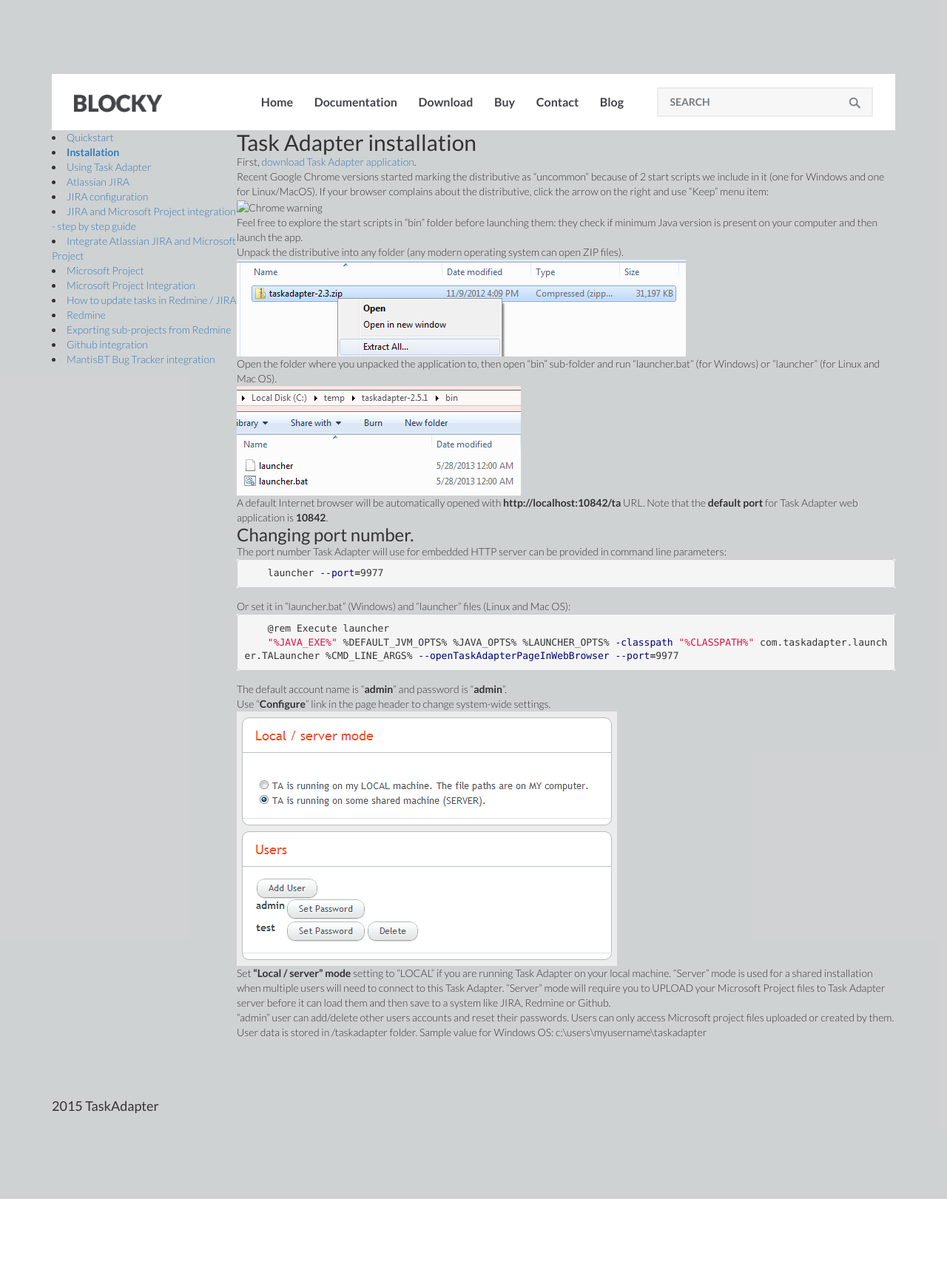
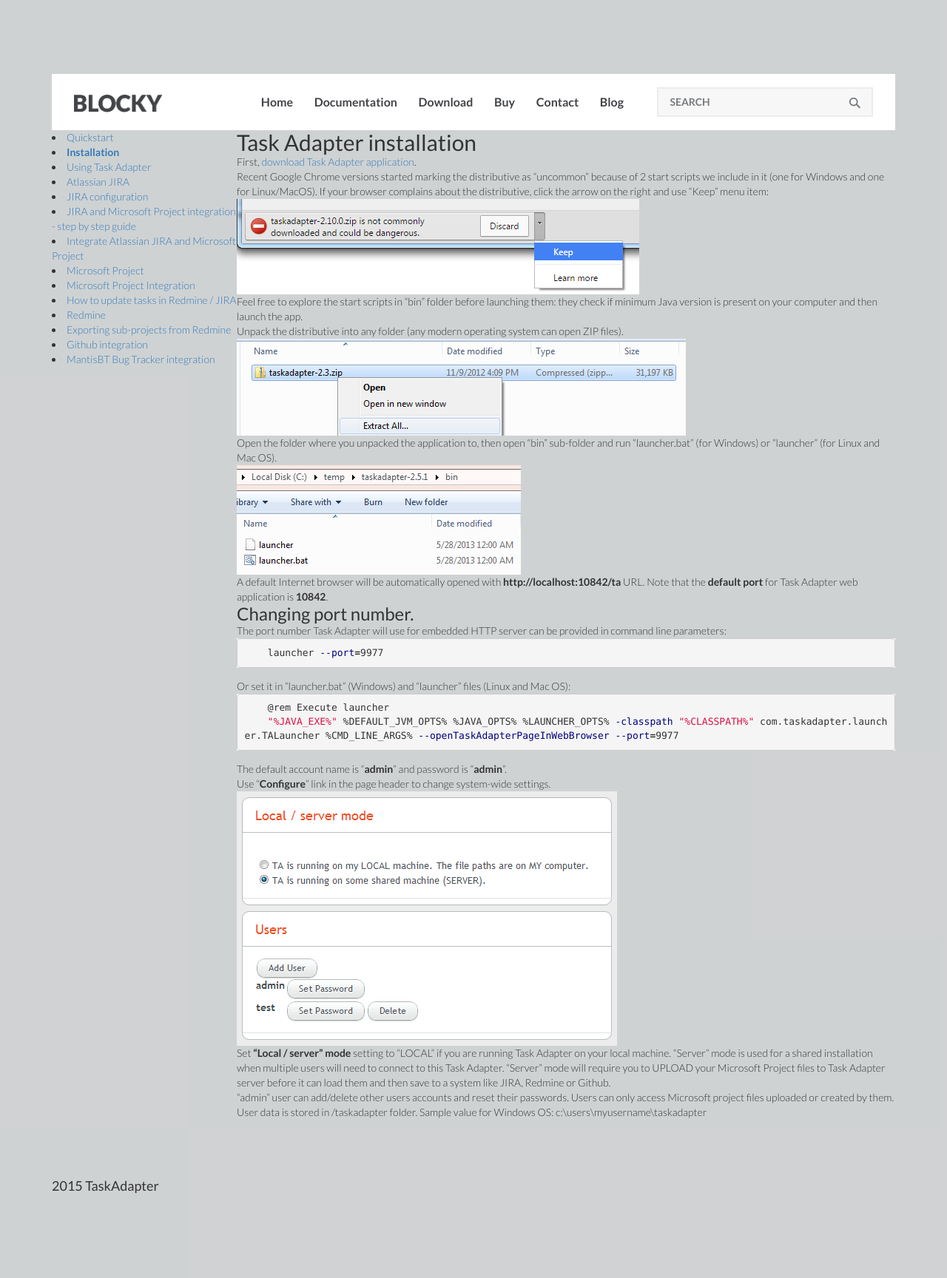
Before and after one commit to Syed-Shahzaib-Hussain/Task-Adapter-Copy, a Jekyll site: the page built from _components/100-installation.md, in a window 1280 px wide. Shown: the whole page at 74% size. Built offline with Jekyll 4.4.1, drawn with Linux system fonts in a browser that asks for light colours; before the commit the page ends 1621 px from its top, so only the background shows below that.

Commit message:
fixed image url

```diff
--- a/_components/100-installation.md
+++ b/_components/100-installation.md
@@ -12,7 +12,7 @@
 (one for Windows and one for Linux/MacOS). If your browser complains about the distributive,
 click the arrow on the right and use "Keep" menu item:
 
-![Chrome warning]({{baseurl}}/images/uploads/chrome_warning.png)
+![Google Chrome download warning]({{baseurl}}/images/chrome_warning.png)
 
 Feel free to explore the start scripts in "bin" folder before launching them:
 they check if minimum Java version is present on your computer and then launch the app.
```
Also changed, not shown: download.md (+1 -1 lines).
